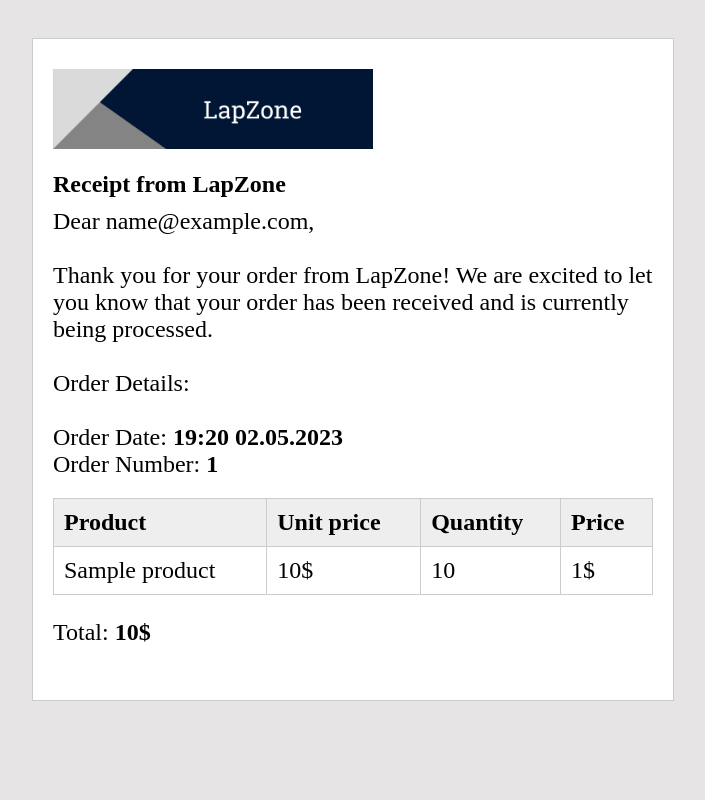
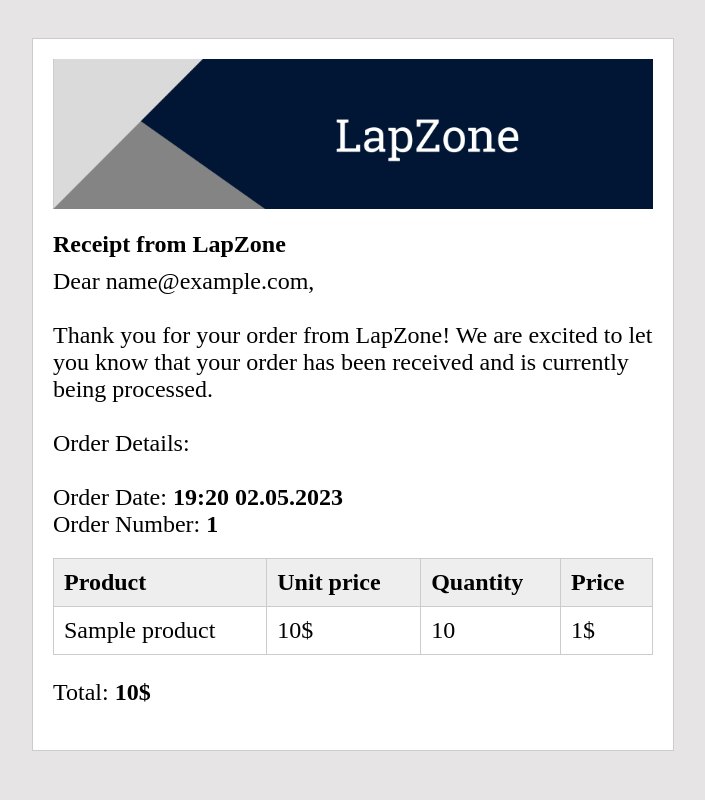
Before and after one commit to Gubchik123/LapZone, a Django app: template lapzone/order/templates/order/email.html in a window 1280 px wide. Shown: the whole page, without its empty margins (287-992 px from the left). Run offline with Django 4.2, Linux system fonts and the light colour scheme; the template is opened without the code that fills it: most values are stand-ins (such as "Sample title", 1, 10 or a date in 2020).

Commit message:
STYLE: Change some CSS styles in order/email.html
Set src for header email image to raw GitHub image

```diff
--- a/lapzone/order/templates/order/email.html
+++ b/lapzone/order/templates/order/email.html
@@ -6,18 +6,15 @@
 		<title>Receipt from LapZone</title>
 		<style>
 			.receipt-container {
+				padding: 20px;
                 margin: 0 auto;
 				max-width: 600px;
-				padding: 30px 20px;
 				border: 1px solid #ccc;
                 background-color: #fff;
 			}
 
 			.header { width: 100%; }
-			.header img {
-                max-width: 100%;
-				max-height: 80px;
-			}
+			.header img { width: 100%; }
             .header h1 {
                 font-size: 24px;
                 font-weight: bold;
@@ -45,7 +42,7 @@
 			<div class="header">
 				<img
                     alt="LapZone Logo"
-                    src="{% static 'images/site_header.webp' %}"
+                    src="https://raw.githubusercontent.com/Gubchik123/LapZone/master/lapzone/static/images/site_header.webp"
 				/>
 				<h1>Receipt from LapZone</h1>
 			</div>
```
